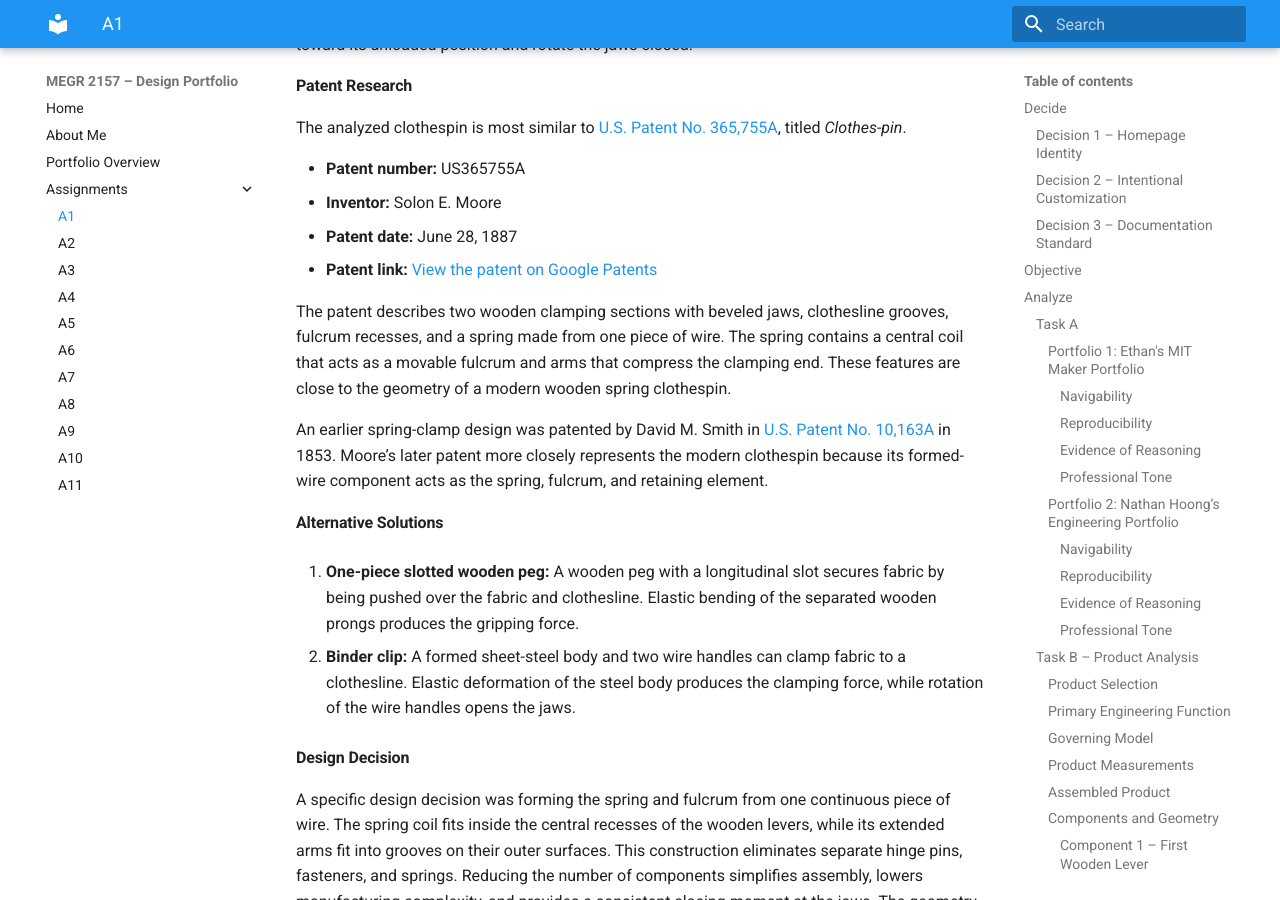
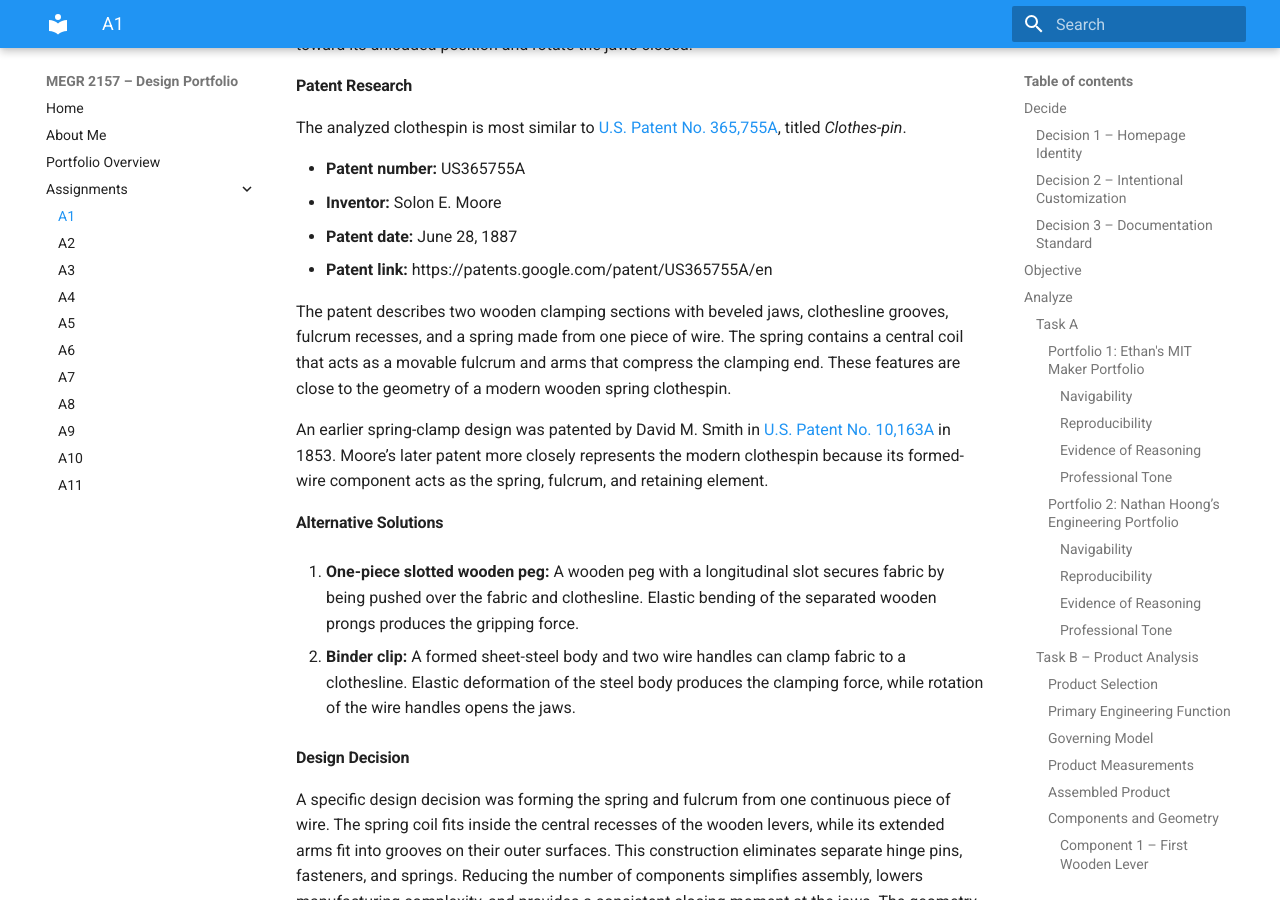
Before and after one commit to kbittneruncc/megr2157-portfolio, an MkDocs documentation site: the page built from docs/assignments/A01/index.md, in a window 1280 px wide and 900 px high, scrolled down 5896 px. Built offline with MkDocs 1.6.1 and Material for MkDocs 9.7.7, drawn with Linux system fonts in a browser that asks for light colours.

Commit message:
Update index.md
Changed some formatting

```diff
--- a/docs/assignments/A01/index.md
+++ b/docs/assignments/A01/index.md
@@ -142,7 +142,7 @@ The analyzed clothespin is most similar to [U.S. Patent No. 365,755A](https://pa
 - **Patent number:** US365755A
 - **Inventor:** Solon E. Moore
 - **Patent date:** June 28, 1887
-- **Patent link:** [View the patent on Google Patents](https://patents.google.com/patent/US365755A/en)
+- **Patent link:** https://patents.google.com/patent/US365755A/en
 
 The patent describes two wooden clamping sections with beveled jaws, clothesline grooves, fulcrum recesses, and a spring made from one piece of wire. The spring contains a central coil that acts as a movable fulcrum and arms that compress the clamping end. These features are close to the geometry of a modern wooden spring clothespin.
 
```
